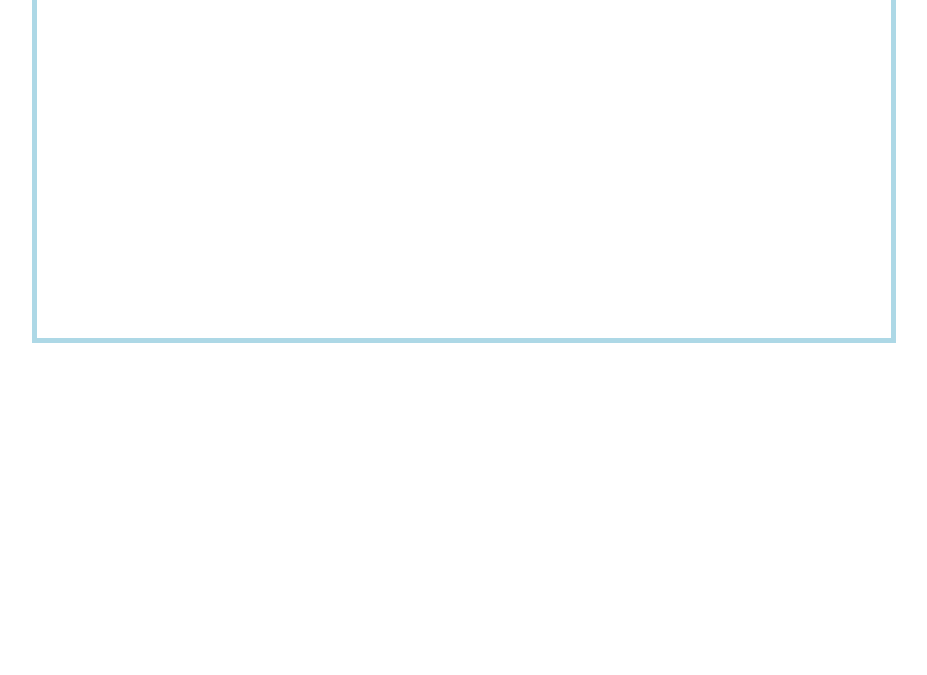
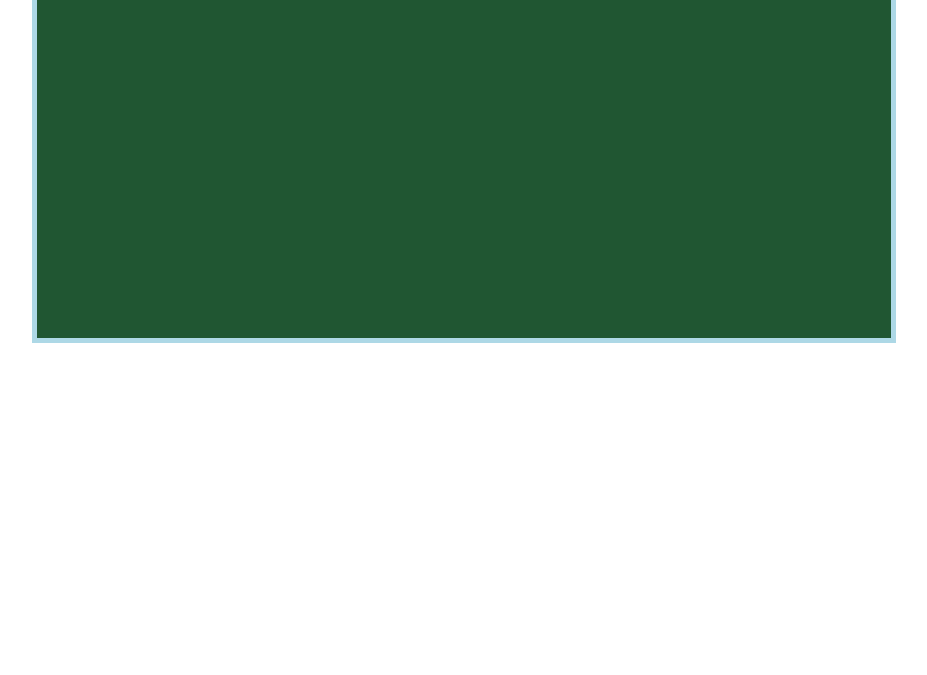
Before and after one commit to snehelpatel/normalClock, a plain HTML site: page idex.html in a window 1280 px wide. Shown: the part 125-800 px from the top of the page, without its empty margins (176-1103 px from the left). Drawn offline with Linux system fonts and the light colour scheme; a web font is replaced by a local one.

Commit message:
colors change

```diff
--- a/main.js
+++ b/main.js
@@ -1,4 +1,3 @@
-
 function clock (){
   // console.log("hey")
 var currentTime = new Date();
@@ -11,7 +10,8 @@ if (seconds < 10) {seconds = "0" + seconds;}
 
 if (hours < 10) { hours = "0" + hours;}
 
-document.getElementById("clock-container").innerHTML= hours+":"+minutes+":"+seconds;
+document.getElementById("clock-container").innerHTML= "#"+hours+minutes+seconds;
+var col= document.getElementById("clock-container");col.style.background= "#"+hours+minutes+seconds;
 }
 var clickclock = setInterval(clock, 1000);
 clock();
--- a/style.css
+++ b/style.css
@@ -8,4 +8,5 @@ div {
   padding-top: 50px;
   margin-left:200px;
   margin-right:200px;
+  color:white;
 }
```
